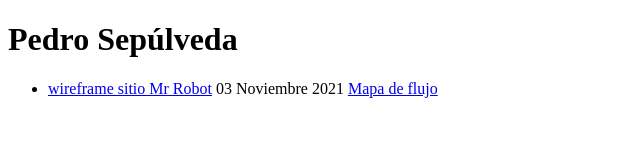
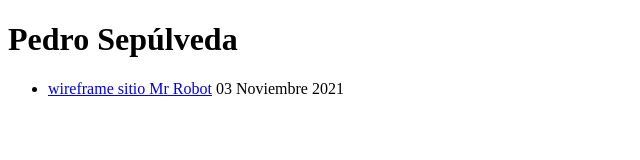
Before and after one commit to akaihorn/Entregas_Sist_Interfaz_II_2021, a plain HTML site: page index.html in a window 1280 px wide. Shown: the whole page, without its empty margins (0-640 px from the left). Drawn offline with Linux system fonts and the light colour scheme.

Commit message:
Update index.html

```diff
--- a/index.html
+++ b/index.html
@@ -12,7 +12,6 @@
 <ul>
     <li>
         <a href="minisitio_Pedro_Sepulveda_03-11-21/Sitio_Mr_Robot_Pedro_Sepulveda/index.html">wireframe sitio Mr Robot</a> 03 Noviembre 2021
-        <a href="minisitio_Pedro_Sepulveda_03-11-21/wireframe_y_mapa_de_navegacion/mapa_de_flujo_Pedro_sepulveda.pdf">Mapa de flujo</a>
     </li>
 </ul>
 </body>
```
